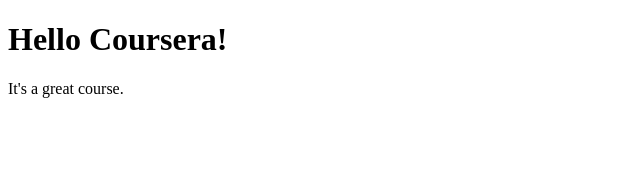
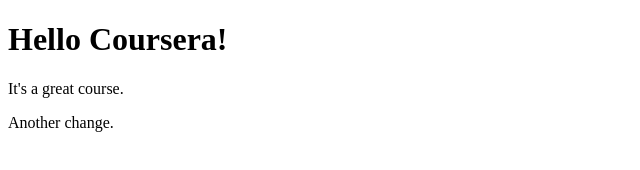
Before and after one commit to CarolWebDevelop/Coursera-test, a plain HTML site: page index.html in a window 1280 px wide. Shown: the whole page, without its empty margins (0-640 px from the left). Drawn offline with Linux system fonts and the light colour scheme.

Commit message:
Another small change

```diff
--- a/index.html
+++ b/index.html
@@ -7,5 +7,6 @@
   <body>
     <h1>Hello Coursera!</h1>
     <p>It's a great course.</p>
+    <p>Another change.</p>
   </body>
 </html>
```
